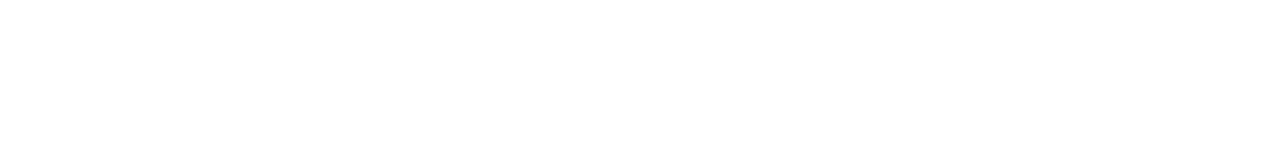
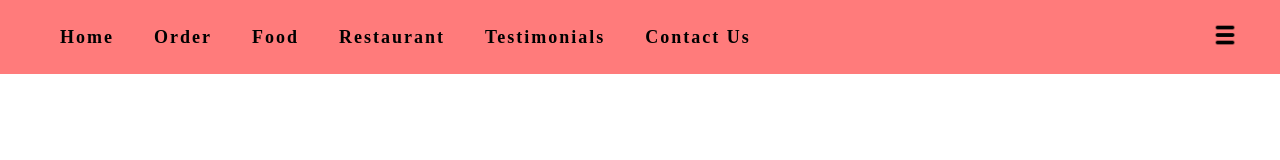
Before and after one commit to Mehulposh/Simplotel-Assignment, a plain HTML site: page index.html in a window 1280 px wide. Drawn offline with Linux system fonts and the light colour scheme.

Commit message:
added navbar and styles for it

```diff
--- a/index.html
+++ b/index.html
@@ -8,7 +8,18 @@
 </head>
 <body>
     <nav>
+        <ul class="nav-links">
+            <li><a href="#home">Home</a></li>
+            <li><a href="#order">Order</a></li>
+            <li><a href="#food">Food</a></li>
+            <li><a href="#restaurant">Restaurant</a></li>
+            <li><a href="#testimonials">Testimonials</a></li>
+            <li><a href="#contact">Contact Us</a></li>
+        </ul>
 
+        <div class="menu">
+            <img src="./assests/menu-bar.png" alt="menu-bar" class="menu-bar"/>
+        </div>
     </nav>
 
 </body>
--- a/style.css
+++ b/style.css
@@ -1,4 +1,52 @@
 *{
     margin: 0;
     padding: 0;
+    box-sizing: border-box;
 }
+
+nav{
+    display: flex;
+    justify-content: space-evenly;
+    align-items: center;
+    flex-wrap: wrap;
+    background-color: #ff7b7b;
+    padding: 20px 40px;
+}
+
+.nav-links{
+    display: flex;
+    gap: 40px;
+    list-style: none;
+    flex: 1;
+    justify-content: flex-start;
+    flex-wrap: wrap;
+    padding-left: 20px;
+}
+
+.nav-links a {
+    text-decoration: none;
+    color: #000;
+    font-weight: 650;
+    font-size: 18px;
+    letter-spacing: 2px;
+}
+
+.menu-bar{
+    height: 30px;
+    width: 30px;
+    margin: 0;
+    cursor: pointer;
+}
+
+
+
+@media (max-width: 968px) {
+
+
+    .nav-links {
+        gap: 20px;
+        font-size: 14px;
+    }
+
+
+}
```
